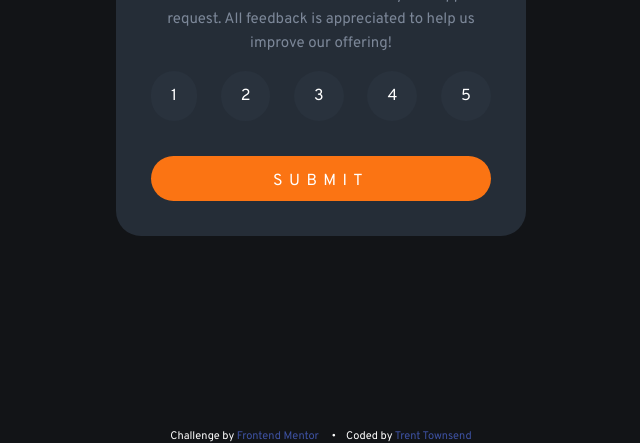
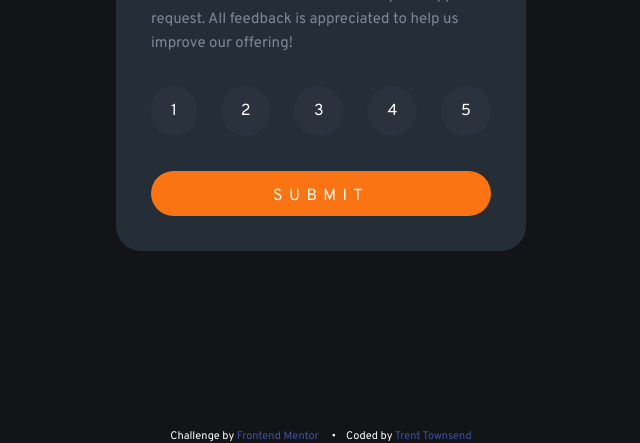
Before and after one commit to trent-townsend/Interactive-Rating-Component, a plain HTML site: page index.html in a window 1280 px wide. Shown: the part 357-800 px from the top of the page, without its empty margins (319-959 px from the left). Drawn offline with Linux system fonts and the light colour scheme.

Commit message:
Change paragraph text alignment of rating card and associted spacing

```diff
--- a/styles.css
+++ b/styles.css
@@ -43,6 +43,8 @@ a {
   color: hsl(216, 12%, 54%);
   font-weight: 400;
   line-height: 1.6em;
+  text-align: left;
+  margin: 15px 0;
 }
 
 #score-container {
```
